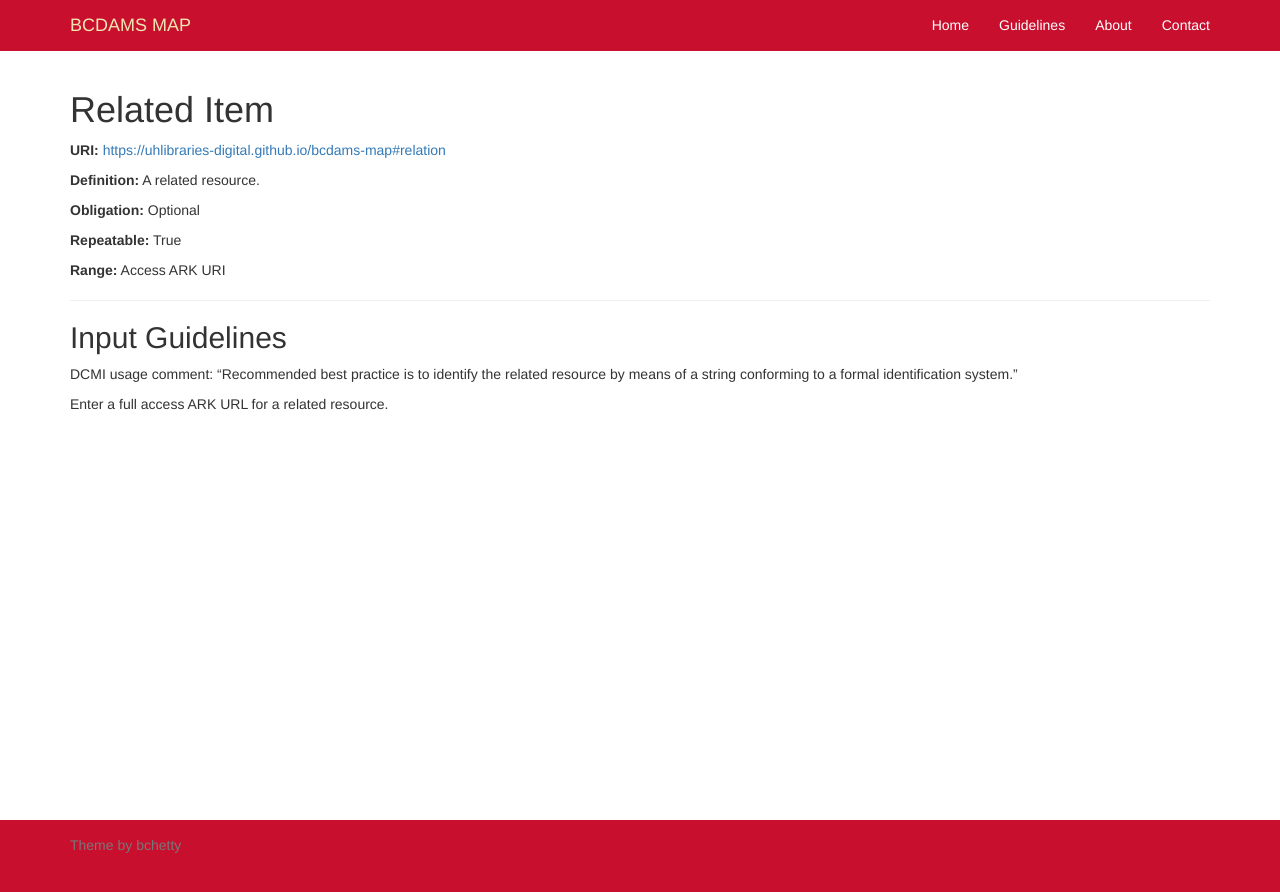
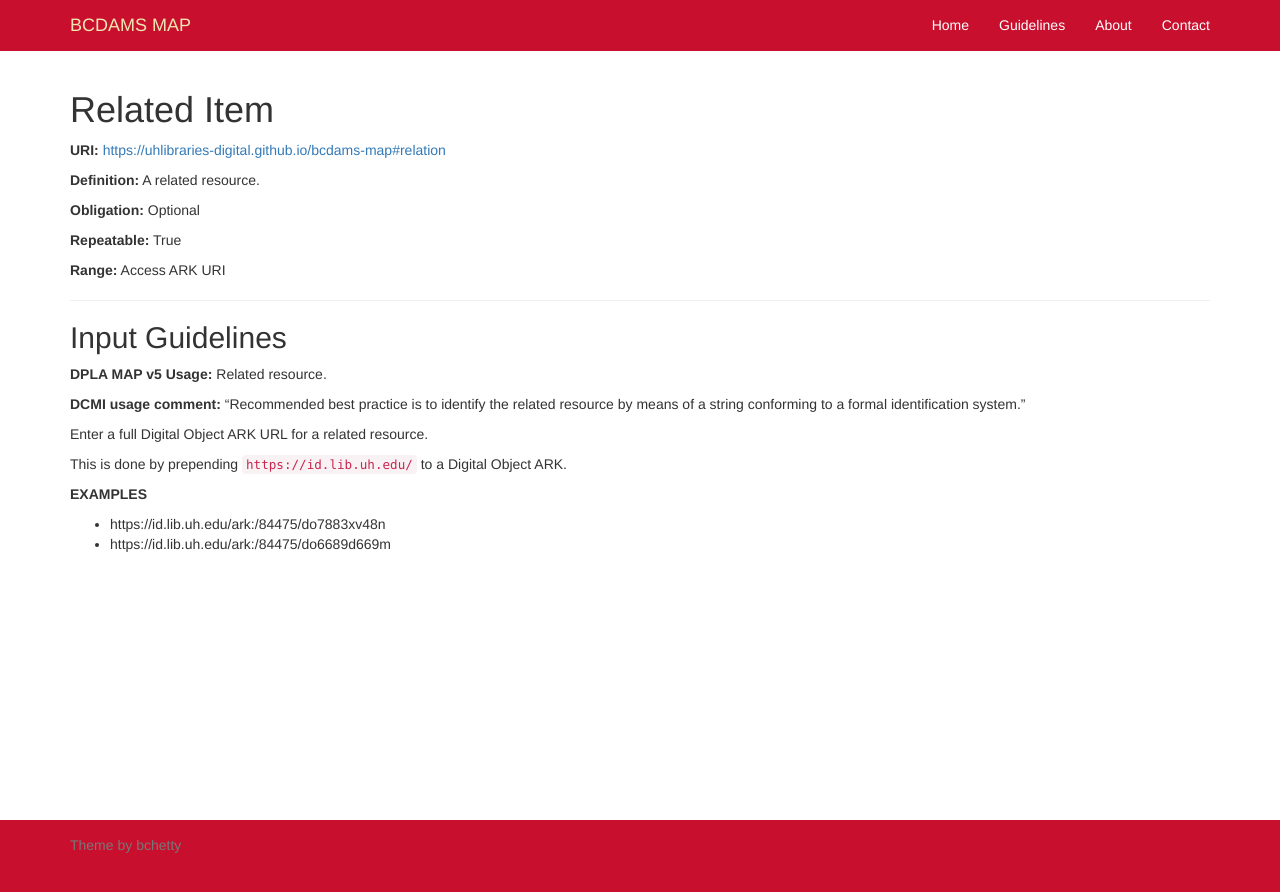
Before and after one commit to uhlibraries-digital/bcdams-map, a Jekyll site: the page built from guidelines/relation.md, in a window 1280 px wide. Shown: the top 892 px of the page. Built offline with Jekyll 4.4.1, drawn with Linux system fonts in a browser that asks for light colours; nearby versions of some CDN libraries; comment, search, counter and statistics services are not loaded.

Commit message:
Update relation.md

```diff
--- a/guidelines/relation.md
+++ b/guidelines/relation.md
@@ -7,6 +7,14 @@ comments: false
 
 {% include guidelines.md %}
 
-DCMI usage comment: "Recommended best practice is to identify the related resource by means of a string conforming to a formal identification system."
+**DPLA MAP v5 Usage:** Related resource.
 
-Enter a full access ARK URL for a related resource.
+**DCMI usage comment:** "Recommended best practice is to identify the related resource by means of a string conforming to a formal identification system."
+
+Enter a full Digital Object ARK URL for a related resource.
+
+This is done by prepending `https://id.lib.uh.edu/` to a Digital Object ARK.
+
+__EXAMPLES__
+- https://id.lib.uh.edu/ark:/84475/do7883xv48n
+- https://id.lib.uh.edu/ark:/84475/do6689d669m
```
